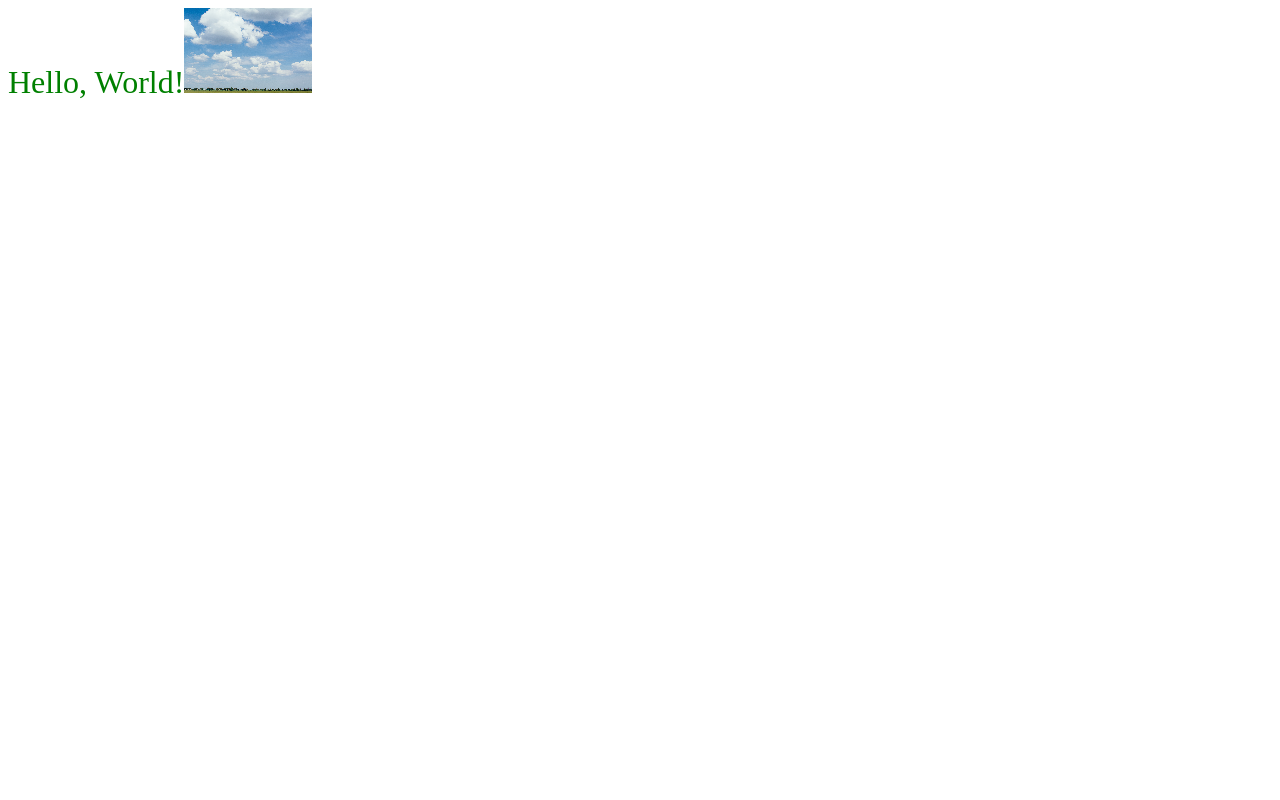
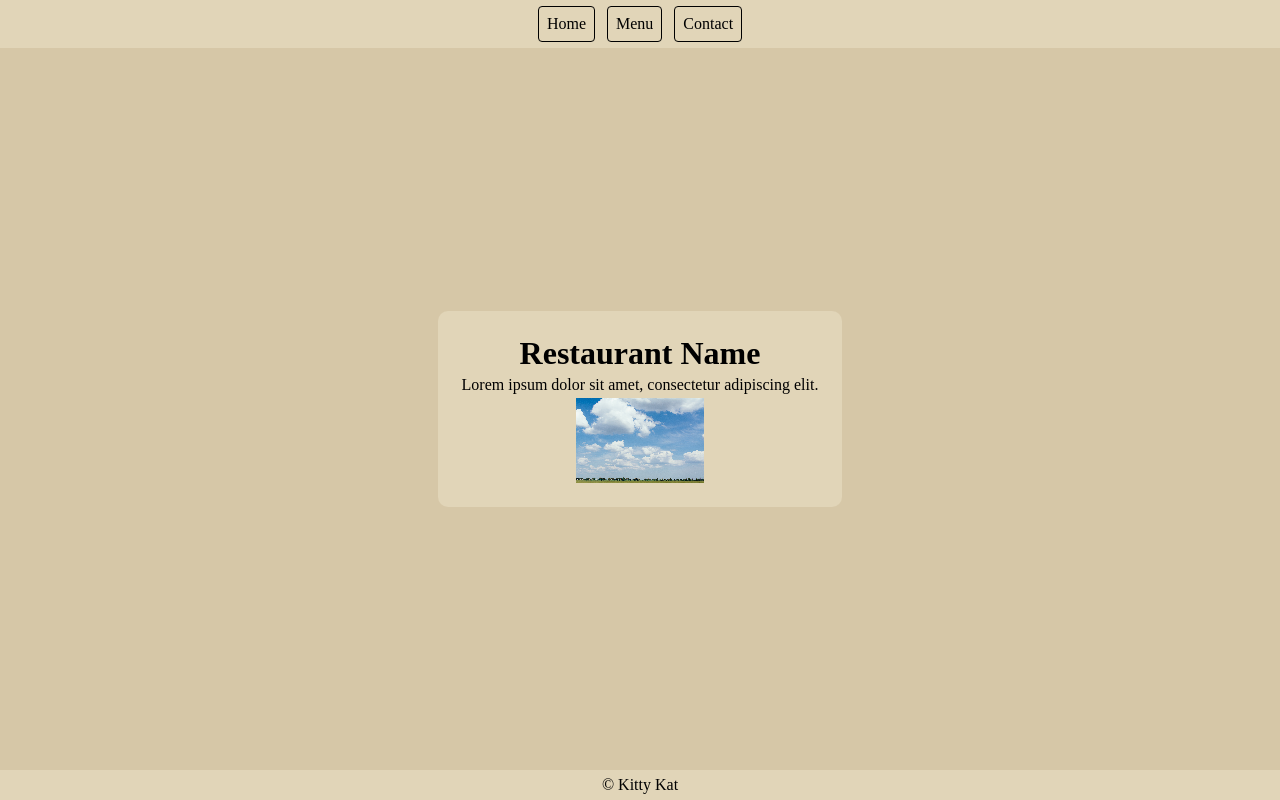
Before and after one commit to cbaronia/restaurant-page, a website built with webpack: page dist/index.html in a window 1280 px wide. Built offline with nearby package versions, Linux system fonts and the light colour scheme.

Commit message:
Setup skeleton home page

```diff
--- /dev/null
+++ b/src/footer.js
@@ -0,0 +1,12 @@
+function createFooter() {
+  let theFooter = document.createElement("footer");
+  let someInfo = document.createElement("p");
+
+  someInfo.innerHTML = "&copy Kitty Kat";
+
+  theFooter.appendChild(someInfo);
+
+  return theFooter;
+}
+
+export default createFooter;
--- /dev/null
+++ b/src/header.js
@@ -0,0 +1,23 @@
+function createHeader() {
+  let theHeader = document.createElement("header");
+  let theTabs = document.createElement("ul");
+  let homeTab = document.createElement("li");
+  let menuTab = document.createElement("li");
+  let contactTab = document.createElement("li");
+
+  homeTab.textContent = "Home";
+  menuTab.textContent = "Menu";
+  contactTab.textContent = "Contact";
+
+  theTabs.appendChild(homeTab);
+  theTabs.appendChild(menuTab);
+  theTabs.appendChild(contactTab);
+
+  theHeader.appendChild(theTabs);
+
+  theTabs.classList.add("theTabs");
+
+  return theHeader;
+}
+
+export default createHeader;
--- /dev/null
+++ b/src/home.js
@@ -0,0 +1,25 @@
+import Sky from "./sky.png";
+
+function createHomeContent() {
+  const contentContainer = document.createElement("div");
+  contentContainer.classList.add("container");
+
+  const resName = document.createElement("h1");
+  resName.textContent = "Restaurant Name";
+
+  const resDesc = document.createElement("p");
+  resDesc.textContent =
+    "Lorem ipsum dolor sit amet, consectetur adipiscing elit.";
+
+  // Add the image to our existing div.
+  const resImg = new Image();
+  resImg.src = Sky;
+
+  contentContainer.appendChild(resName);
+  contentContainer.appendChild(resDesc);
+  contentContainer.appendChild(resImg);
+
+  return contentContainer;
+}
+
+export default createHomeContent;
--- a/src/index.js
+++ b/src/index.js
@@ -1,19 +1,27 @@
 import "./style.css";
-import Sky from "./sky.png";
+import createHeader from "./header";
+import createFooter from "./footer";
+import createHomeContent from "./home";
 
-function component() {
-  const element = document.createElement("div");
+let contentDiv = document.querySelector("#content");
 
-  element.innerHTML = "Hello, World!";
-  element.classList.add("test");
-
-  // Add the image to our existing div.
-  const theSky = new Image();
-  theSky.src = Sky;
-
-  element.appendChild(theSky);
-
-  return element;
+function initialPageLayout() {
+  // Header
+  document.body.insertBefore(createHeader(), document.body.firstChild);
+  // Content
+  // Footer
+  document.body.appendChild(createFooter());
 }
 
-document.body.appendChild(component());
+function loadContent(content) {
+  // Clear current page content
+  while (contentDiv.firstChild) {
+    contentDiv.removeChild(contentDiv.firstChild);
+  }
+  // Append updated page content
+  contentDiv.appendChild(content);
+}
+
+// First Page Load
+initialPageLayout();
+loadContent(createHomeContent());
--- a/src/style.css
+++ b/src/style.css
@@ -1,4 +1,79 @@
-.test {
-  color: green;
-  font-size: 2rem;
+* {
+  margin: 0;
+  padding: 0;
+  box-sizing: inherit;
 }
+
+:root {
+  --axolotl: #738054;
+  --olivine: #a3a86d;
+  --dutchWhite: #e1d5b8;
+  --darkVanilla: #d6c7a7;
+  --camel: #be996e;
+  --darkGold: #aa722a;
+}
+
+html {
+  min-height: 100vh;
+  min-width: 100vw;
+}
+
+body {
+  height: 100vh;
+  background-color: var(--darkVanilla);
+  display: flex;
+  flex-direction: column;
+  justify-content: space-between;
+  align-items: center;
+  gap: 24px;
+}
+
+header {
+  width: 100%;
+  padding: 6px;
+  background-color: var(--dutchWhite);
+  display: flex;
+  justify-content: center;
+}
+
+.theTabs {
+  list-style: none;
+  display: flex;
+  flex-direction: row;
+  gap: 12px;
+}
+
+.theTabs > li {
+  padding: 8px;
+  border: 1px solid black;
+  border-radius: 4px;
+}
+
+.theTabs > li:hover {
+  cursor: pointer;
+  color: var(--dutchWhite);
+  background-color: var(--olivine);
+}
+
+#content {
+  background-color: var(--dutchWhite);
+  min-height: 120px;
+  max-width: 600px;
+  padding: 24px;
+  border-radius: 10px;
+}
+
+#content > .container {
+  display: flex;
+  flex-direction: column;
+  align-items: center;
+  gap: 4px;
+}
+
+footer {
+  width: 100%;
+  background-color: var(--dutchWhite);
+  padding: 6px;
+  display: flex;
+  justify-content: center;
+}
--- a/webpack.config.js
+++ b/webpack.config.js
@@ -3,7 +3,7 @@ const path = require("path");
 module.exports = {
   entry: "./src/index.js",
   output: {
-    filename: "bundle.js",
+    filename: "main.js",
     path: path.resolve(__dirname, "dist"),
   },
   module: {
```
Also changed, not shown: .eslintrc.json, dist/bundle.js (deleted), dist/index.html, dist/main.js (added).
